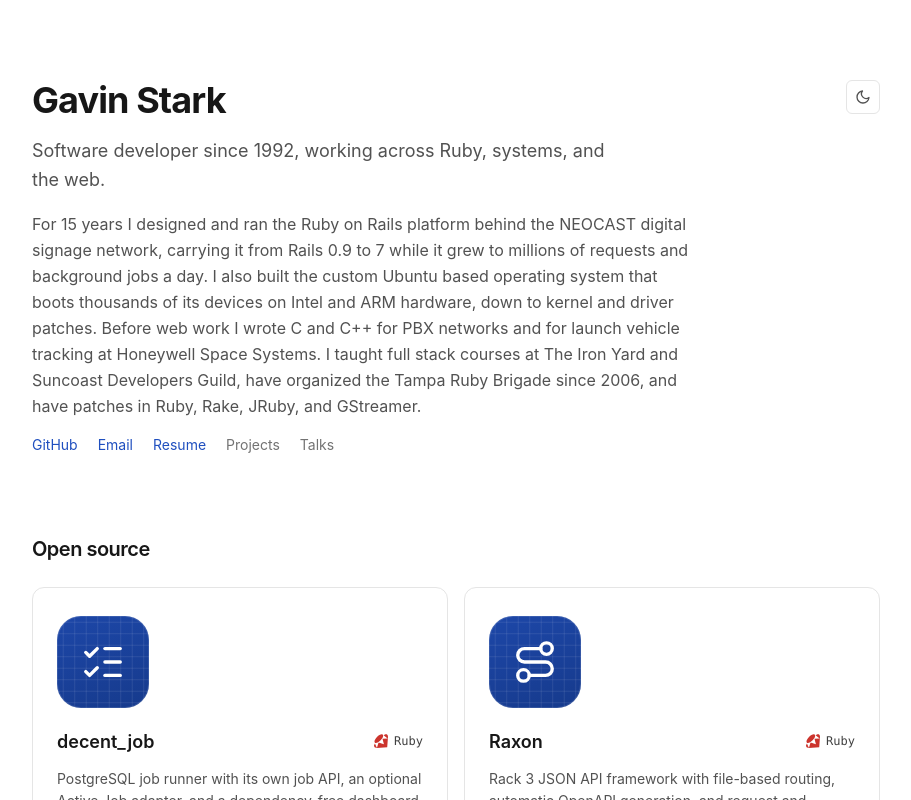
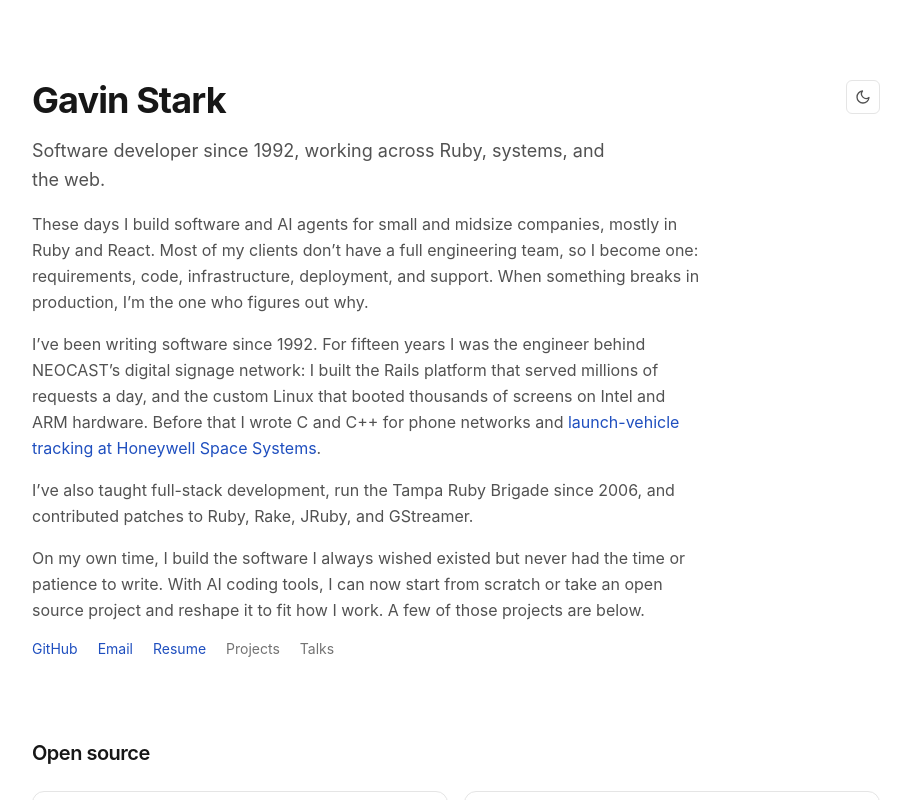
Before and after one commit to gstark/gstark.github.io, a React (Vite) app: page / in a window 1280 px wide. Shown: the top 800 px of the page, without its empty margins (184-1095 px from the left). Built offline with nearby package versions, Linux system fonts and the light colour scheme.

Commit message:
Rewrite bio and link Honeywell tracking work
Split the bio into paragraphs and let each paragraph hold inline
links, starting with a link to the BMRST page.

```diff
--- a/src/App.tsx
+++ b/src/App.tsx
@@ -9,7 +9,17 @@ export default function App() {
         <div className="space-y-4">
           <h1 className="text-3xl font-bold tracking-tight sm:text-4xl">{profile.name}</h1>
           <p className="max-w-xl text-lg leading-relaxed text-neutral-600 dark:text-neutral-400">{profile.tagline}</p>
-          <p className="max-w-2xl leading-relaxed text-neutral-600 dark:text-neutral-400">{profile.bio}</p>
+          {profile.bio.map((paragraph, i) => (
+            <p key={i} className="max-w-2xl leading-relaxed text-neutral-600 dark:text-neutral-400">
+              {paragraph.map((segment, j) =>
+                typeof segment === 'string' ? (
+                  segment
+                ) : (
+                  <a key={j} href={segment.href} className="text-accent hover:underline">{segment.text}</a>
+                ),
+              )}
+            </p>
+          ))}
           <nav className="flex flex-wrap gap-x-5 gap-y-2 text-sm">
             <a href={profile.github} className="text-accent hover:underline">GitHub</a>
             <a href={`mailto:${profile.email}`} className="text-accent hover:underline">Email</a>
--- a/src/data.ts
+++ b/src/data.ts
@@ -54,12 +54,23 @@ export type Talk = {
   year?: number
 }
 
+export type BioSegment = string | { text: string; href: string }
+
 const github = (repo: string) => `https://github.com/gstark/${repo}`
 
 export const profile = {
   name: 'Gavin Stark',
   tagline: 'Software developer since 1992, working across Ruby, systems, and the web.',
-  bio: 'For 15 years I designed and ran the Ruby on Rails platform behind the NEOCAST digital signage network, carrying it from Rails 0.9 to 7 while it grew to millions of requests and background jobs a day. I also built the custom Ubuntu based operating system that boots thousands of its devices on Intel and ARM hardware, down to kernel and driver patches. Before web work I wrote C and C++ for PBX networks and for launch vehicle tracking at Honeywell Space Systems. I taught full stack courses at The Iron Yard and Suncoast Developers Guild, have organized the Tampa Ruby Brigade since 2006, and have patches in Ruby, Rake, JRuby, and GStreamer.',
+  bio: [
+    ['These days I build software and AI agents for small and midsize companies, mostly in Ruby and React. Most of my clients don’t have a full engineering team, so I become one: requirements, code, infrastructure, deployment, and support. When something breaks in production, I’m the one who figures out why.'],
+    [
+      'I’ve been writing software since 1992. For fifteen years I was the engineer behind NEOCAST’s digital signage network: I built the Rails platform that served millions of requests a day, and the custom Linux that booted thousands of screens on Intel and ARM hardware. Before that I wrote C and C++ for phone networks and ',
+      { text: 'launch-vehicle tracking at Honeywell Space Systems', href: 'https://en.wikipedia.org/wiki/BMRST' },
+      '.',
+    ],
+    ['I’ve also taught full-stack development, run the Tampa Ruby Brigade since 2006, and contributed patches to Ruby, Rake, JRuby, and GStreamer.'],
+    ['On my own time, I build the software I always wished existed but never had the time or patience to write. With AI coding tools, I can now start from scratch or take an open source project and reshape it to fit how I work. A few of those projects are below.'],
+  ] satisfies BioSegment[][],
   github: 'https://github.com/gstark',
   email: 'floaty.malice_1t@icloud.com',
   resume: 'https://resume.gstark.com',
```
